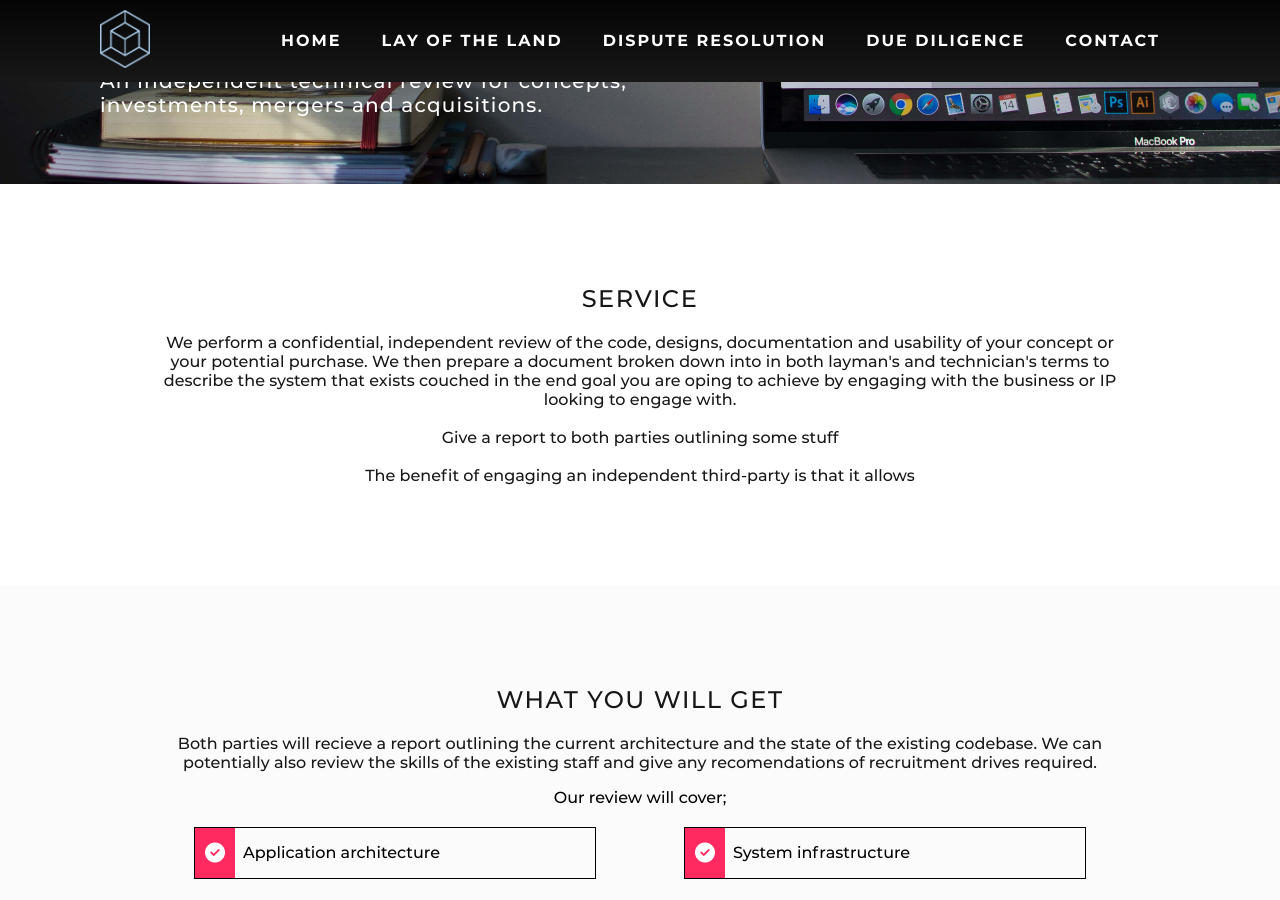
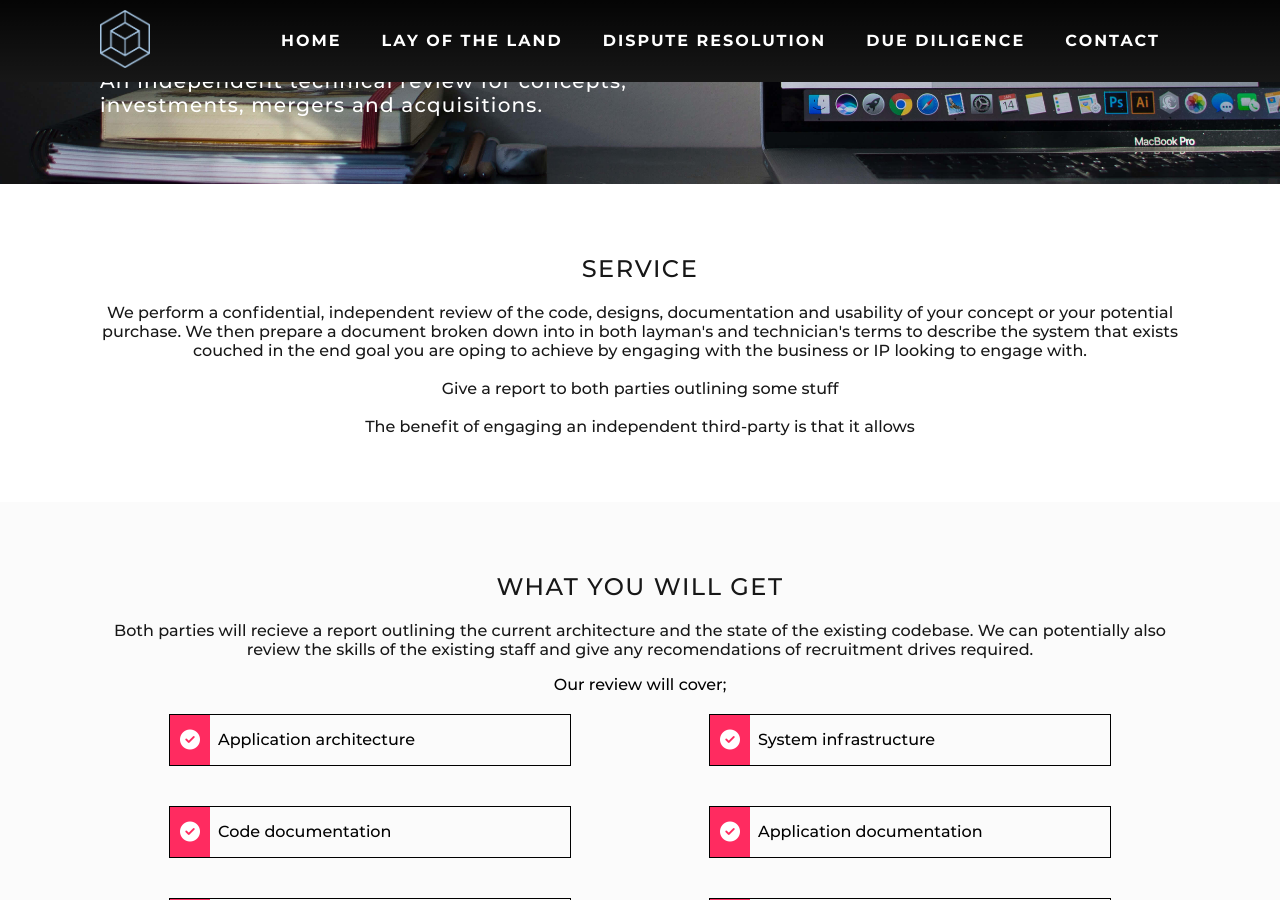
Before and after one commit to juliusyam/app-audits, a Jekyll site: the page built from _pages/due-diligence.markdown, in a window 1280 px wide and 900 px high, scrolled down 416 px. Built offline with Jekyll 4.4.1, drawn with Linux system fonts in a browser that asks for light colours; nearby versions of some CDN libraries.

Commit message:
set max-width for content

```diff
--- a/assets/css/style.scss
+++ b/assets/css/style.scss
@@ -457,7 +457,8 @@ button {
 }
 
 .description-section {
-  margin: 50px;
+  margin: auto;
+  max-width: 1400px;
 
   h1, h2, p, a {
     color: $darkBackground;
```
